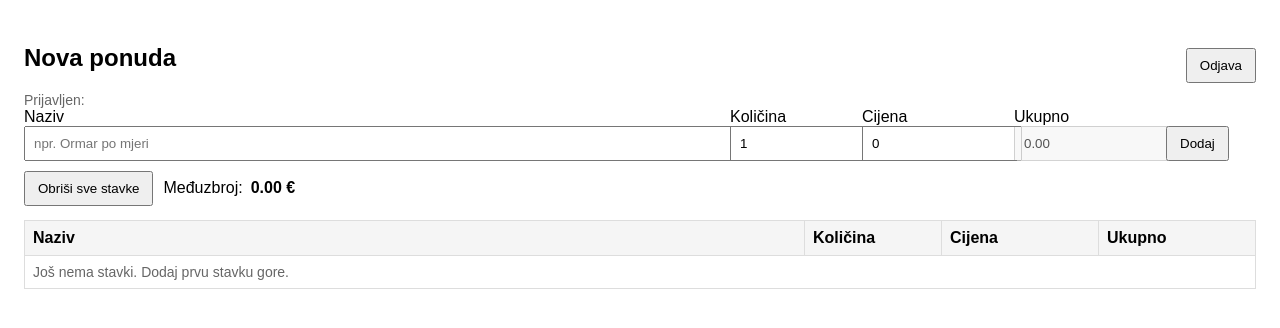
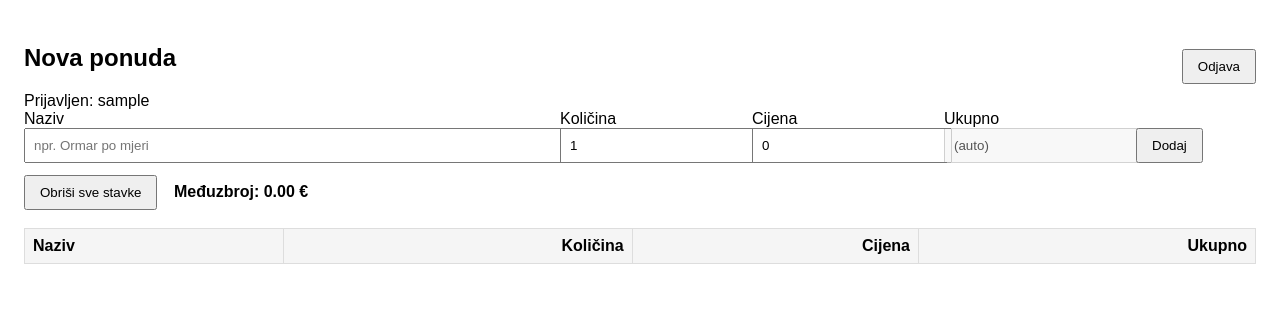
Before and after one commit to jevrem/ponude-app, a FastAPI app: page /offer in a window 1280 px wide. Shown: the top 328 px of the page. Run offline with FastAPI, Linux system fonts and the light colour scheme; the visitor is signed in with stand-in values (Sample User, id 1); lists and menus that the app fills with data are empty.

Commit message:
Update offer.html

```diff
--- a/app/templates/offer.html
+++ b/app/templates/offer.html
@@ -1,51 +1,49 @@
 <!DOCTYPE html>
 <html lang="hr">
 <head>
-  <meta charset="UTF-8" />
-  <title>Ponude</title>
+  <meta charset="UTF-8">
+  <title>Ponuda</title>
   <style>
     body { font-family: Arial, sans-serif; margin: 24px; }
-    table { border-collapse: collapse; width: 100%; margin-top: 14px; }
-    th, td { border: 1px solid #ddd; padding: 8px; text-align: left; }
+    .row { display: grid; grid-template-columns: 1fr 180px 180px 180px 120px; gap: 12px; align-items: end; }
+    input { width: 100%; padding: 8px; }
+    button { padding: 8px 14px; }
+    table { border-collapse: collapse; width: 100%; margin-top: 18px; }
+    th, td { border: 1px solid #ddd; padding: 8px; text-align: right; }
+    th:first-child, td:first-child { text-align: left; }
     th { background: #f5f5f5; }
-    .row { display: grid; grid-template-columns: 1fr 120px 140px 140px 90px; gap: 12px; align-items: end; }
-    input { width: 100%; padding: 8px; }
-    button { padding: 8px 12px; cursor: pointer; }
-    .topbar { display: flex; justify-content: space-between; align-items: center; }
-    .muted { color: #666; font-size: 14px; }
-    .subtotal { font-weight: 700; margin-left: 8px; }
-    .actions { margin-top: 10px; display: flex; gap: 10px; align-items: center; }
+    .top { display:flex; justify-content: space-between; align-items:center; }
   </style>
 </head>
 <body>
 
-  <div class="topbar">
+<div class="top">
   <div>
     <h2>Nova ponuda</h2>
-      <div class="muted">Prijavljen: {{ user }}</div>
+    <div>Prijavljen: {{ request.session.get("user") }}</div>
   </div>
-    <form method="post" action="/logout">
+  <form action="/logout" method="post">
     <button type="submit">Odjava</button>
   </form>
 </div>
 
-  <form method="post" action="/offer/add">
+<form action="/offer/add" method="post">
   <div class="row">
     <div>
       <label>Naziv</label>
-        <input name="name" placeholder="npr. Ormar po mjeri" required />
+      <input name="name" placeholder="npr. Ormar po mjeri" required>
     </div>
     <div>
       <label>Količina</label>
-        <input name="qty" type="number" step="0.01" value="1" />
+      <input name="qty" type="text" value="1">
     </div>
     <div>
       <label>Cijena</label>
-        <input name="price" type="number" step="0.01" value="0" />
+      <input name="price" type="text" value="0">
     </div>
     <div>
       <label>Ukupno</label>
-        <input type="text" value="0.00" disabled />
+      <input value="(auto)" disabled>
     </div>
     <div>
       <button type="submit">Dodaj</button>
@@ -53,35 +51,27 @@
   </div>
 </form>
 
-  <div class="actions">
-    <form method="post" action="/offer/clear" onsubmit="return confirm('Obrisati sve stavke?');">
+<form action="/offer/clear" method="post" style="margin-top:12px;">
   <button type="submit">Obriši sve stavke</button>
+  <strong style="margin-left:12px;">Međuzbroj: {{ "%.2f"|format(subtotal) }} €</strong>
 </form>
-    <div>
-      Međuzbroj:<span class="subtotal">{{ "%.2f"|format(subtotal) }} €</span>
-    </div>
-  </div>
 
 <table>
   <thead>
     <tr>
       <th>Naziv</th>
-        <th style="width:120px;">Količina</th>
-        <th style="width:140px;">Cijena</th>
-        <th style="width:140px;">Ukupno</th>
+      <th>Količina</th>
+      <th>Cijena</th>
+      <th>Ukupno</th>
     </tr>
   </thead>
   <tbody>
-      {% for it in items %}
+    {% for i in items %}
     <tr>
-        <td>{{ it.name }}</td>
-        <td>{{ "%.2f"|format(it.qty) }}</td>
-        <td>{{ "%.2f"|format(it.price) }}</td>
-        <td>{{ "%.2f"|format(it.total) }}</td>
-      </tr>
-      {% else %}
-      <tr>
-        <td colspan="4" class="muted">Još nema stavki. Dodaj prvu stavku gore.</td>
+      <td>{{ i.name if i.name is defined else i["name"] }}</td>
+      <td>{{ "%.2f"|format(i.qty if i.qty is defined else i["qty"]) }}</td>
+      <td>{{ "%.2f"|format(i.price if i.price is defined else i["price"]) }}</td>
+      <td>{{ "%.2f"|format(i.line_total if i.line_total is defined else i["line_total"]) }}</td>
     </tr>
     {% endfor %}
   </tbody>
```
Lines whose indentation alone changed are shown as unchanged.
